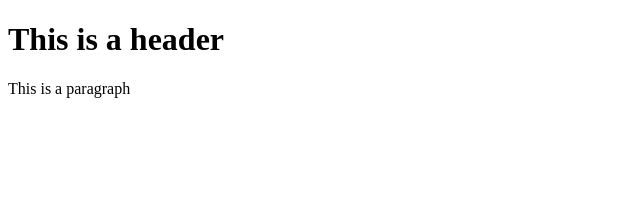
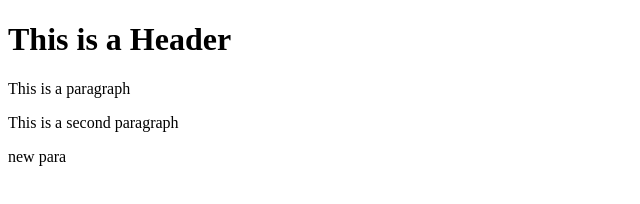
Before and after one commit to samizares/git-test, a plain HTML site: page index.html in a window 1280 px wide. Shown: the whole page, without its empty margins (0-640 px from the left). Drawn offline with Linux system fonts and the light colour scheme.

Commit message:
another 2nd

```diff
--- a/index.html
+++ b/index.html
@@ -1,8 +1,11 @@
 <!DOCTYPE html>
 <html>
-	<head></head>
-	<body>
-		<h1> This is a header</h1>
-		<p>This is a paragraph</p>
-	</body>
+		<head></head>
+
+		<body>
+				<h1>This is a Header</h1>
+				<p>This is a paragraph</p>
+				<p>This is a second paragraph</p>
+				<p>new para</p>
+		</body>
 </html>
```
Also changed, not shown: templates/test.html (+8 -5 lines).
